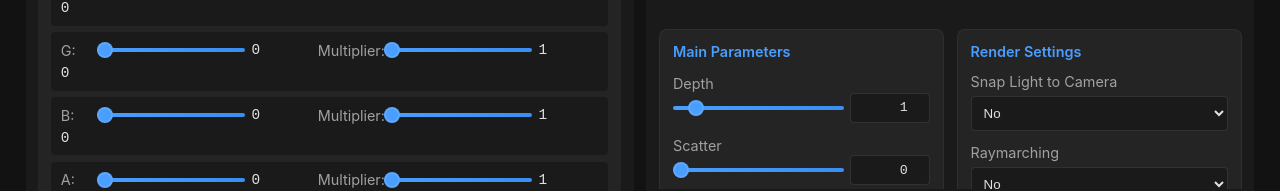
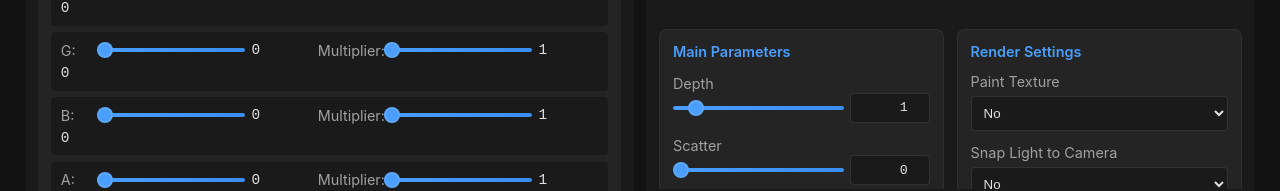
Before and after one commit to DarkBenky/go-draw-frontend, a Vue app: page / in a window 1280 px wide. Shown: the part 205-396 px from the top of the page. Built offline with nearby package versions, Linux system fonts and the light colour scheme.

Commit message:
Refactor + bug fix on resize while editing

```diff
--- a/src/components/RenderOptions.vue
+++ b/src/components/RenderOptions.vue
@@ -248,10 +248,10 @@ export default {
         { name: "Scatter", value: 0, actualValue: 0 },
       ],
       binaryOptions: [
+        { name : 'Paint Texture', value: "no"},
         { name: "Snap Light to Camera", value: "no" },
         { name: "Raymarching", value: "no" },
         { name: "Performance Mode", value: "no" },
-        { name : 'Paint Texture', value: "no"},
       ],
       cameraPositions: [],
       FOV: 35,
```
